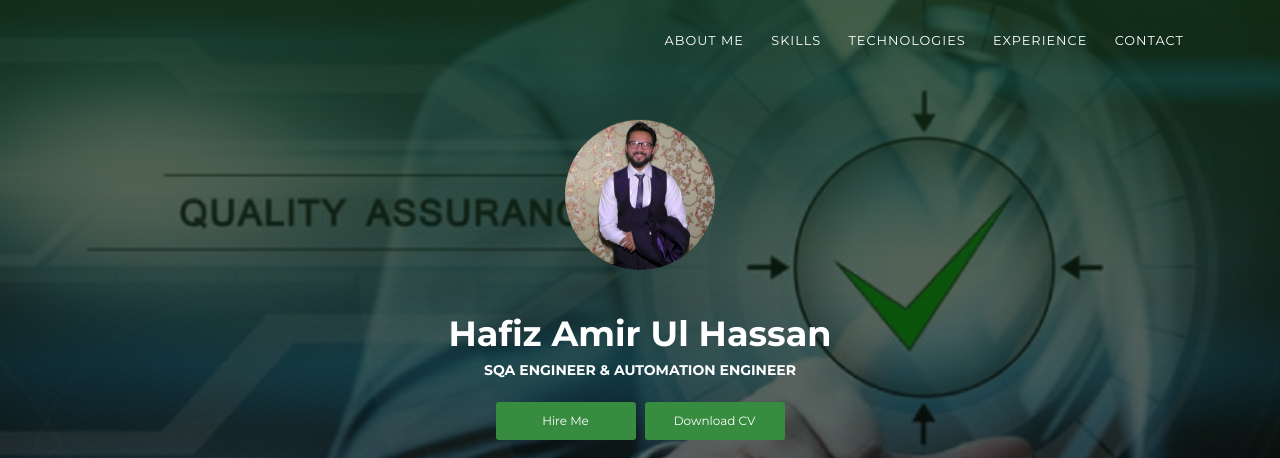
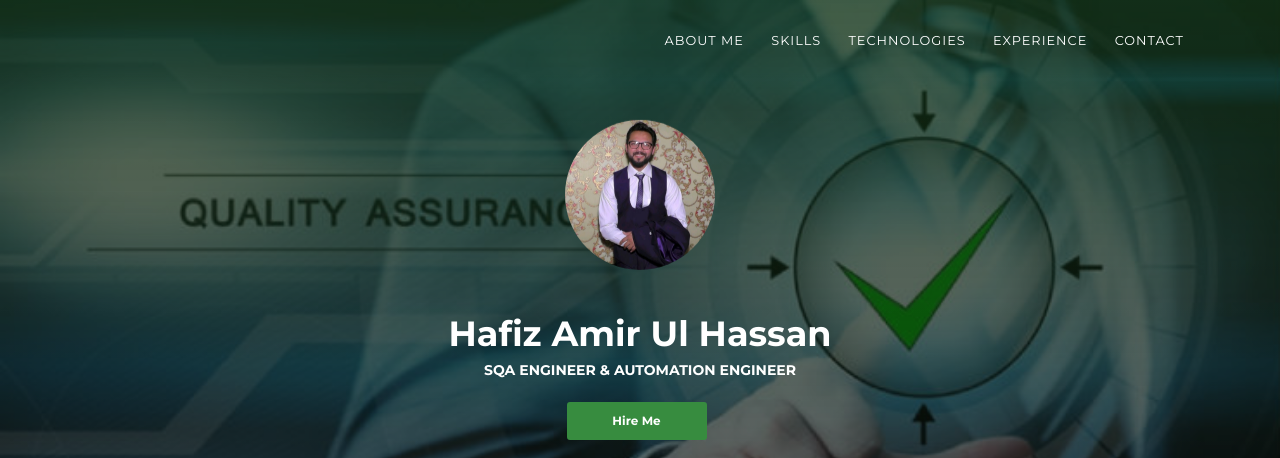
Before and after one commit to hafizamirulhassan/resume, a plain HTML site: page index.html in a window 1280 px wide. Shown: the top 458 px of the page. Drawn offline with Linux system fonts and the light colour scheme.

Commit message:
download btn is removed

```diff
--- a/index.html
+++ b/index.html
@@ -42,7 +42,7 @@
         <div class="content-center">
           <div class="cc-profile-image"><a href="#"><img src="images/hafizamir.jpg" alt="Image"/></a></div>
           <div class="h2 title">Hafiz Amir Ul Hassan</div>
-          <p class="category text-white">SQA Engineer & Automation Engineer</p><a class="btn btn-primary smooth-scroll mr-2" href="#contact" data-aos="zoom-in" data-aos-anchor="data-aos-anchor">Hire Me</a><a class="btn btn-primary" href="#" data-aos="zoom-in" data-aos-anchor="data-aos-anchor">Download CV</a>
+          <p class="category text-white">SQA Engineer & Automation Engineer</p><a class="btn btn-primary smooth-scroll mr-2" href="#contact" data-aos="zoom-in" data-aos-anchor="data-aos-anchor"><b>Hire Me</b></a>
         </div>
       </div>
       <div class="section">
```
